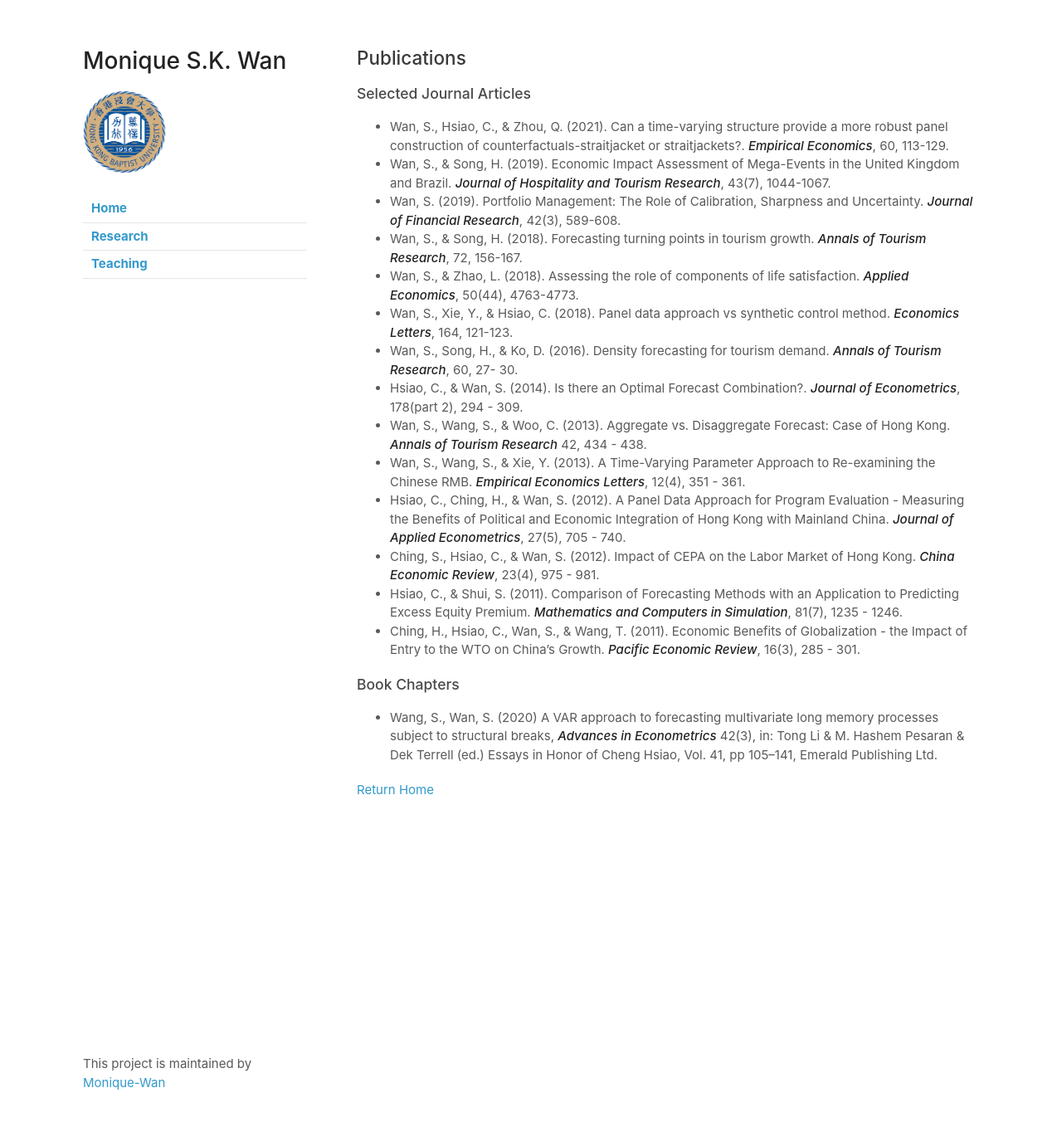
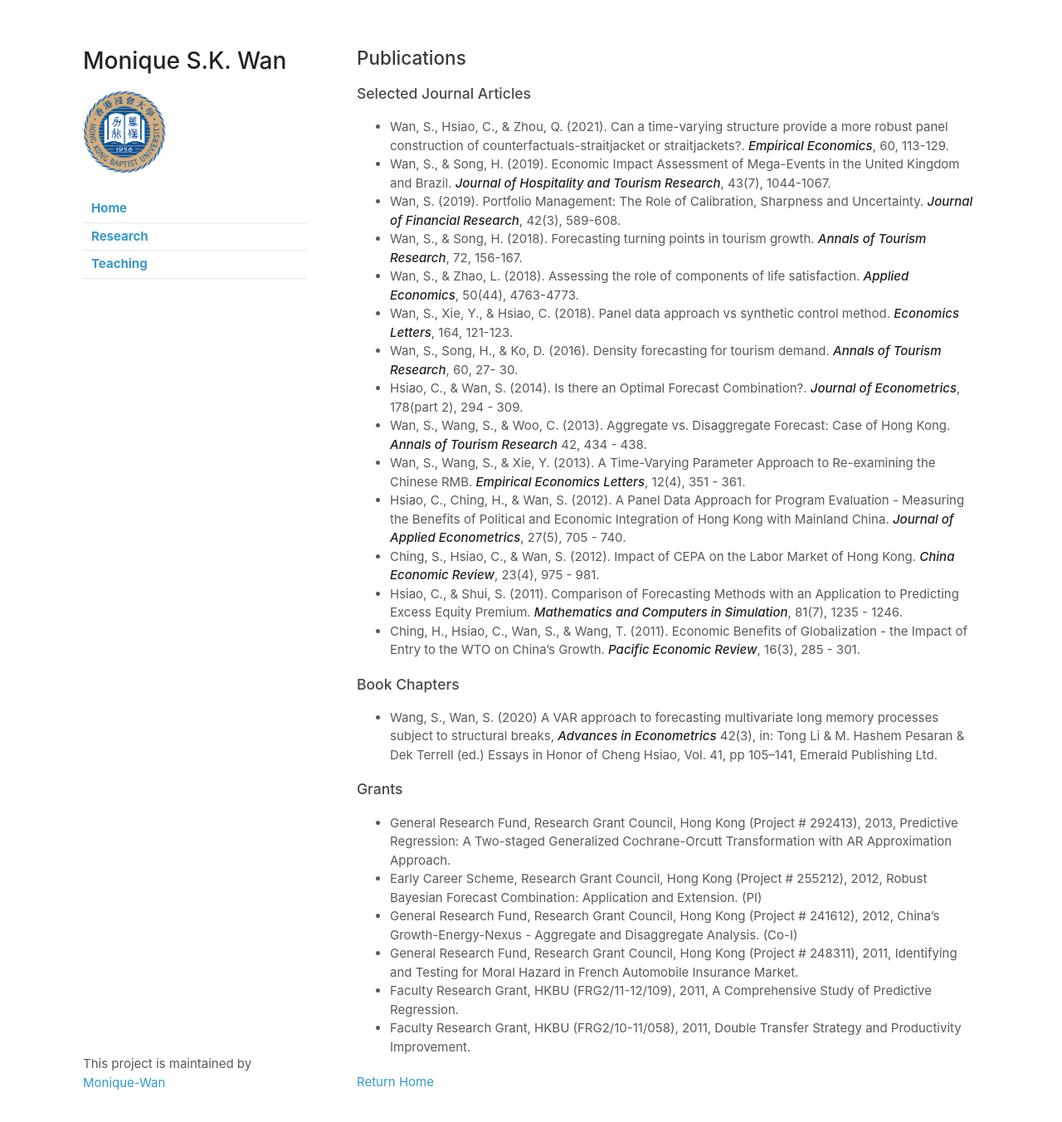
Before and after one commit to Monique-Wan/home, a Jekyll site: the page built from research.md, in a window 1280 px wide and 1386 px high. Shown: the top 1352 px of the window at 83% size. Built offline with Jekyll 4.4.1, drawn with Linux system fonts in a browser that asks for light colours; our own code applies the rules of GitHub Pages for plain Markdown files.

Commit message:
Update research.md

```diff
--- a/research.md
+++ b/research.md
@@ -20,4 +20,13 @@
 ### Book Chapters
 * Wang, S., Wan, S. (2020) A VAR approach to forecasting multivariate long memory processes subject to structural breaks, ***Advances in Econometrics*** 42(3), in: Tong Li & M. Hashem Pesaran & Dek Terrell (ed.) Essays in Honor of Cheng Hsiao, Vol. 41, pp 105–141, Emerald Publishing Ltd.
 
+### Grants
+* General Research Fund, Research Grant Council, Hong Kong (Project # 292413), 2013, Predictive Regression: A Two-staged Generalized Cochrane-Orcutt Transformation
+with AR Approximation Approach.
+* Early Career Scheme, Research Grant Council, Hong Kong (Project # 255212), 2012, Robust Bayesian Forecast Combination: Application and Extension. (PI)
+* General Research Fund, Research Grant Council, Hong Kong (Project # 241612), 2012, China's Growth-Energy-Nexus - Aggregate and Disaggregate Analysis. (Co-I)
+* General Research Fund, Research Grant Council, Hong Kong (Project # 248311), 2011, Identifying and Testing for Moral Hazard in French Automobile Insurance Market.
+* Faculty Research Grant, HKBU (FRG2/11-12/109), 2011, A Comprehensive Study of Predictive Regression.
+* Faculty Research Grant, HKBU (FRG2/10-11/058), 2011, Double Transfer Strategy and Productivity Improvement.
+
 [Return Home](index.md)
```
